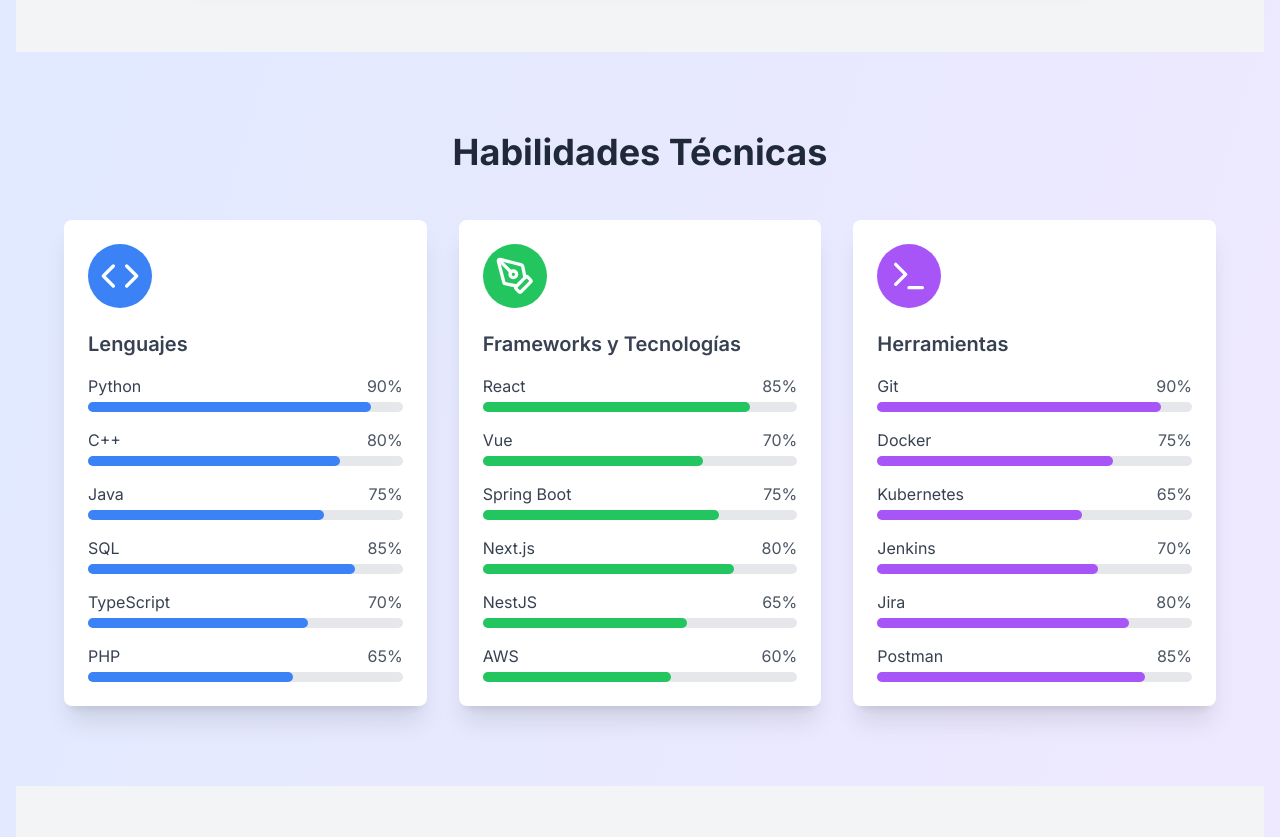
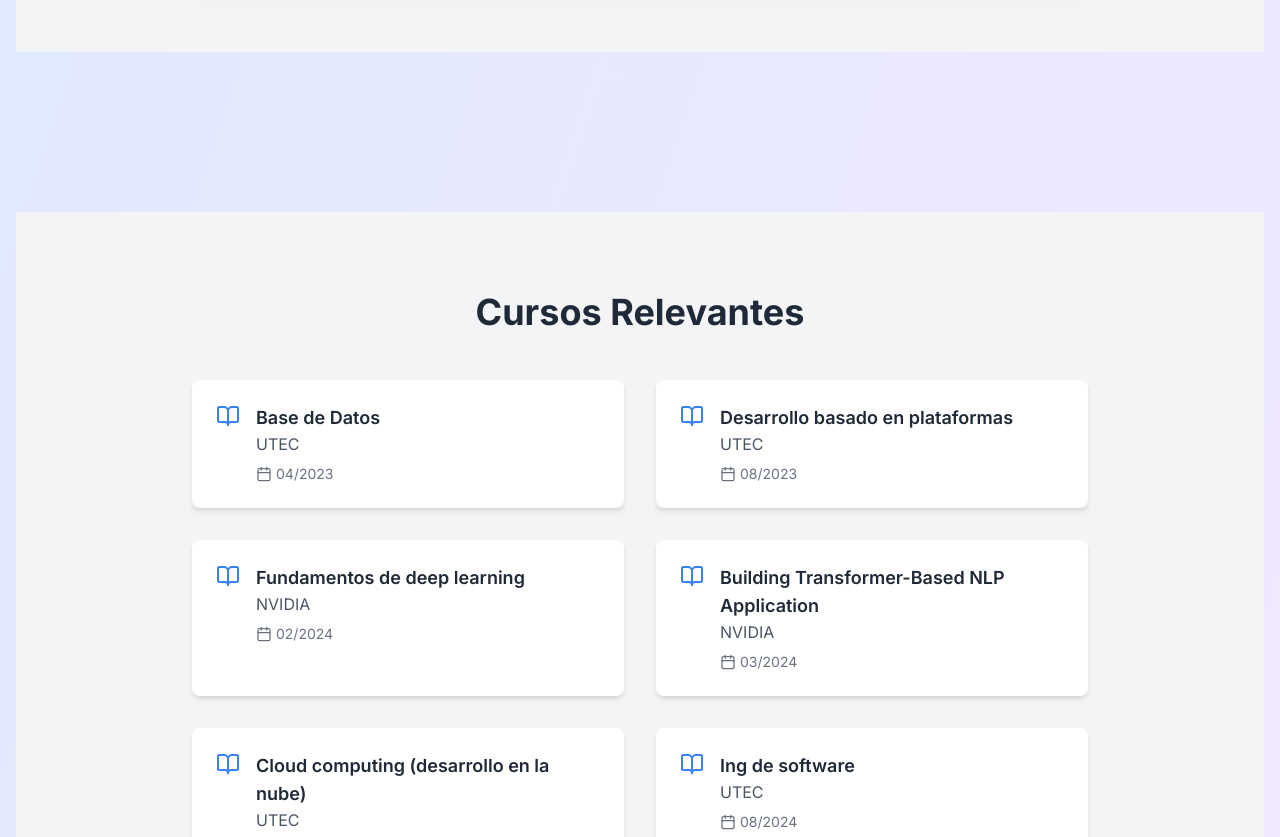
Before and after one commit to renzo-felix/portafolio, a Next.js app in the folder my-app/: page / in a window 1280 px wide. Shown: the part 1960-2797 px from the top of the page. Built offline with nearby package versions, Linux system fonts and the light colour scheme.

Commit message:
vercion9

```diff
--- a/my-app/components/Skills.tsx
+++ b/my-app/components/Skills.tsx
@@ -62,14 +62,7 @@
 export function Skills() {
   return (
     <section className="py-20">
-      <h2 className="text-4xl font-bold mb-12 text-center text-gray-800 dark:text-white">
-        Habilidades Técnicas
-      </h2>
-      <div className="grid grid-cols-1 md:grid-cols-3 gap-8 max-w-6xl mx-auto">
-        {skills.map((skillCategory, index) => (
-          <SkillCard key={index} {...skillCategory} />
-        ))}
-      </div>
+
     </section>
   )
 }
@@ -86,28 +79,7 @@
 
   return (
     <div className="bg-white dark:bg-gray-800 rounded-lg shadow-xl p-6 transition-all duration-300 hover:shadow-2xl">
-      <div className={`${color} inline-block p-3 rounded-full text-white mb-4`}>
-        <Icon size={40} />
-      </div>
-      <h3 className="text-xl font-semibold mb-4 text-gray-700 dark:text-gray-200">
-        {category}
-      </h3>
-      <ul className="space-y-4">
-        {items.map((skill, index) => (
-          <li key={index}>
-            <div className="flex justify-between mb-1">
-              <span className="text-gray-700 dark:text-gray-300">{skill.name}</span>
-              <span className="text-gray-600 dark:text-gray-400">{skill.level}%</span>
-            </div>
-            <div className="w-full bg-gray-200 rounded-full h-2.5 dark:bg-gray-700">
-              <div
-                className={`${color} h-2.5 rounded-full transition-all duration-1000 ease-out`}
-                style={{ width: animate ? `${skill.level}%` : '0%' }}
-              />
-            </div>
-          </li>
-        ))}
-      </ul>
+
     </div>
   )
 }
```
